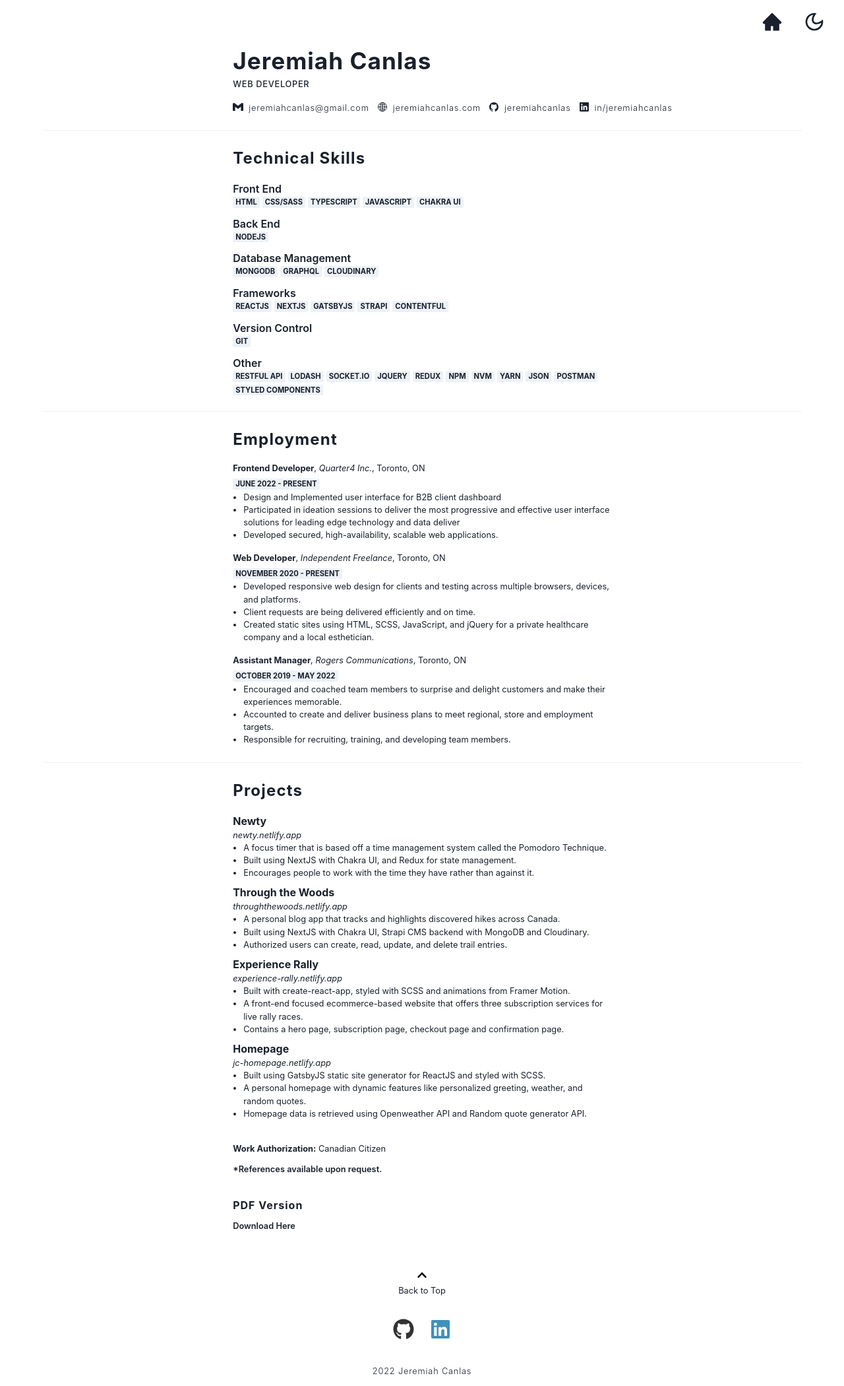
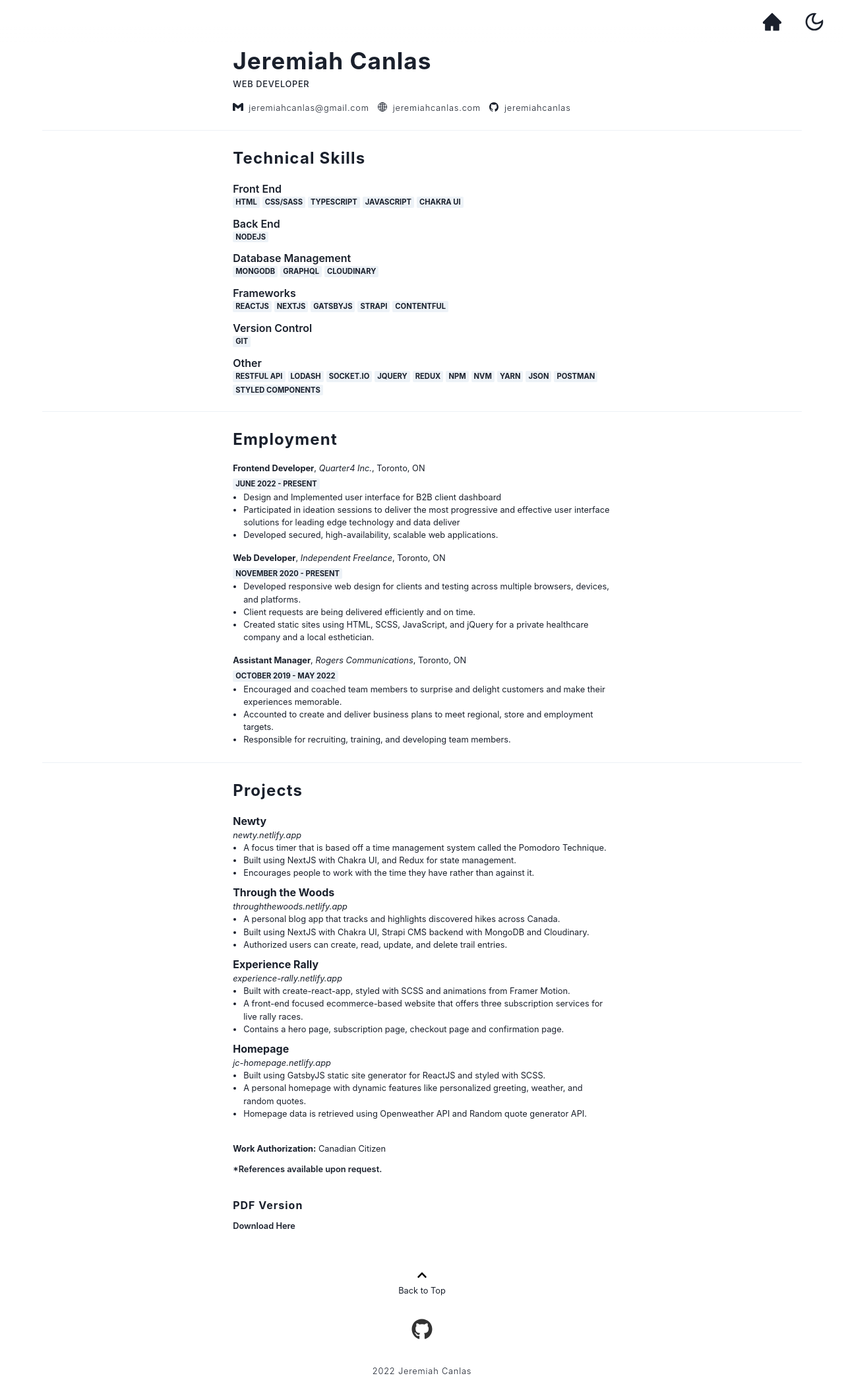
Before and after one commit to jeremiahcanlas/newport, a Next.js app: page /resume in a window 1280 px wide. Shown: the whole page at 66% size. Built offline with nearby package versions, Linux system fonts and the light colour scheme.

Commit message:
removed contact section temporarily

```diff
--- a/components/ContactForm.tsx
+++ b/components/ContactForm.tsx
@@ -85,6 +85,7 @@ const ContactForm = () => {
         borderRadius="2px"
         onClick={onOpen}
         mt="2em"
+        disabled
         _focus={{ outline: "none" }} // this removes chakra ui weird focus border
       >
         Reach me
--- a/components/Footer.tsx
+++ b/components/Footer.tsx
@@ -43,7 +43,7 @@ const Footer = () => {
             _hover={{ opacity: "1", color: "smoke" }}
           />
         </Link>
-        <Link
+        {/* <Link
           href="https://linkedin.com/in/jeremiahcanlas"
           isExternal
           cursor="pointer"
@@ -57,7 +57,7 @@ const Footer = () => {
             opacity="0.8"
             _hover={{ opacity: "1", color: "smoke" }}
           />
-        </Link>
+        </Link> */}
       </HStack>
 
       <Text fontWeight="300" fontSize="0.8em" letterSpacing="0.8px">
--- a/pages/index.tsx
+++ b/pages/index.tsx
@@ -16,7 +16,7 @@ const Home: NextPage = () => {
         <Hero />
         <AboutMe />
         <Projects />
-        <Contact />
+        {/* <Contact /> */}
       </Box>
     </>
   );
--- a/public/data/data.tsx
+++ b/public/data/data.tsx
@@ -49,12 +49,12 @@ const data = {
         username: "jeremiahcanlas",
         url: "https://github.com/jeremiahcanlas",
       },
-			{
-				name: "linkedin",
-				icon: IoLogoLinkedin,
-				username: "in/jeremiahcanlas",
-				url: "https://linkedin.com/in/jeremiahcanlas/",
-			},
+      // {
+      // 	name: "linkedin",
+      // 	icon: IoLogoLinkedin,
+      // 	username: "in/jeremiahcanlas",
+      // 	url: "https://linkedin.com/in/jeremiahcanlas/",
+      // },
     ],
     technical: [
       {
```
Also changed, not shown: 1 other file (tests, documents, lock files or other folders). Lines whose indentation alone changed are shown as unchanged.
